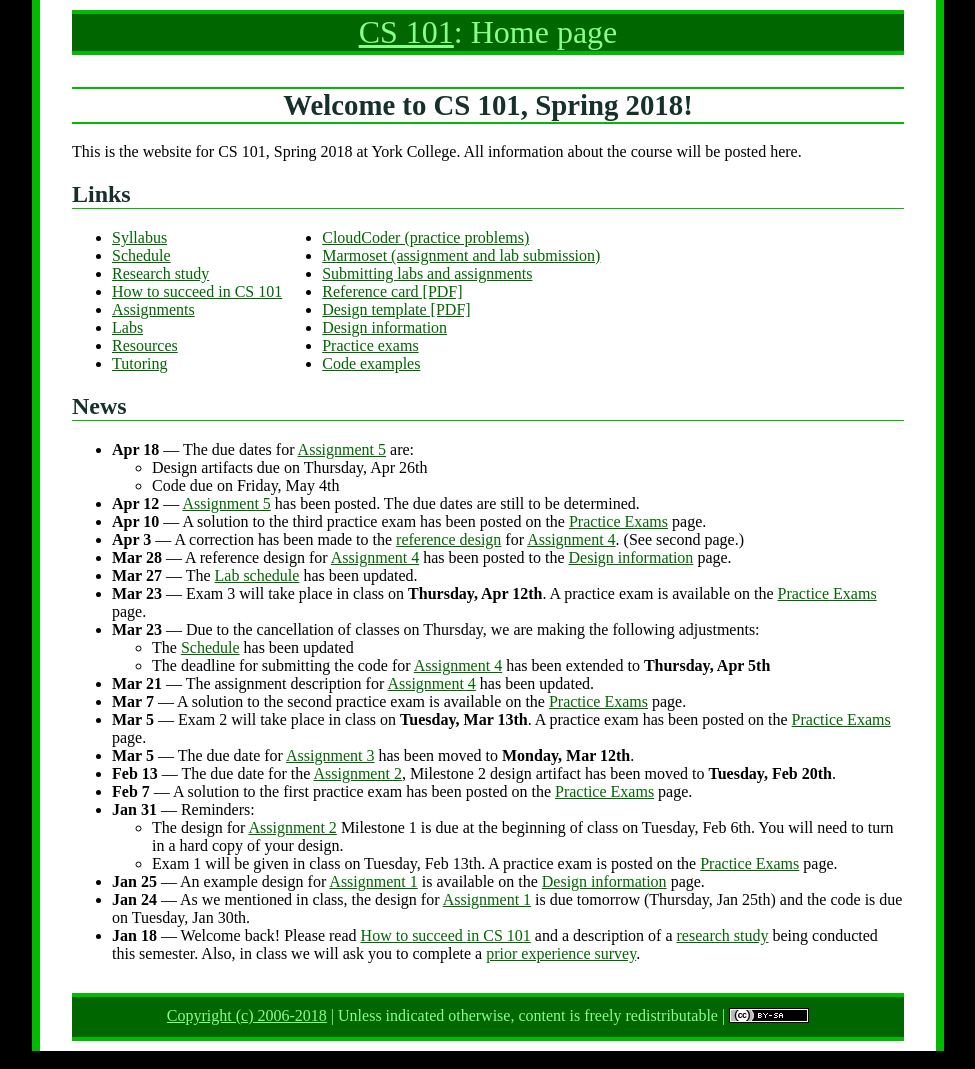
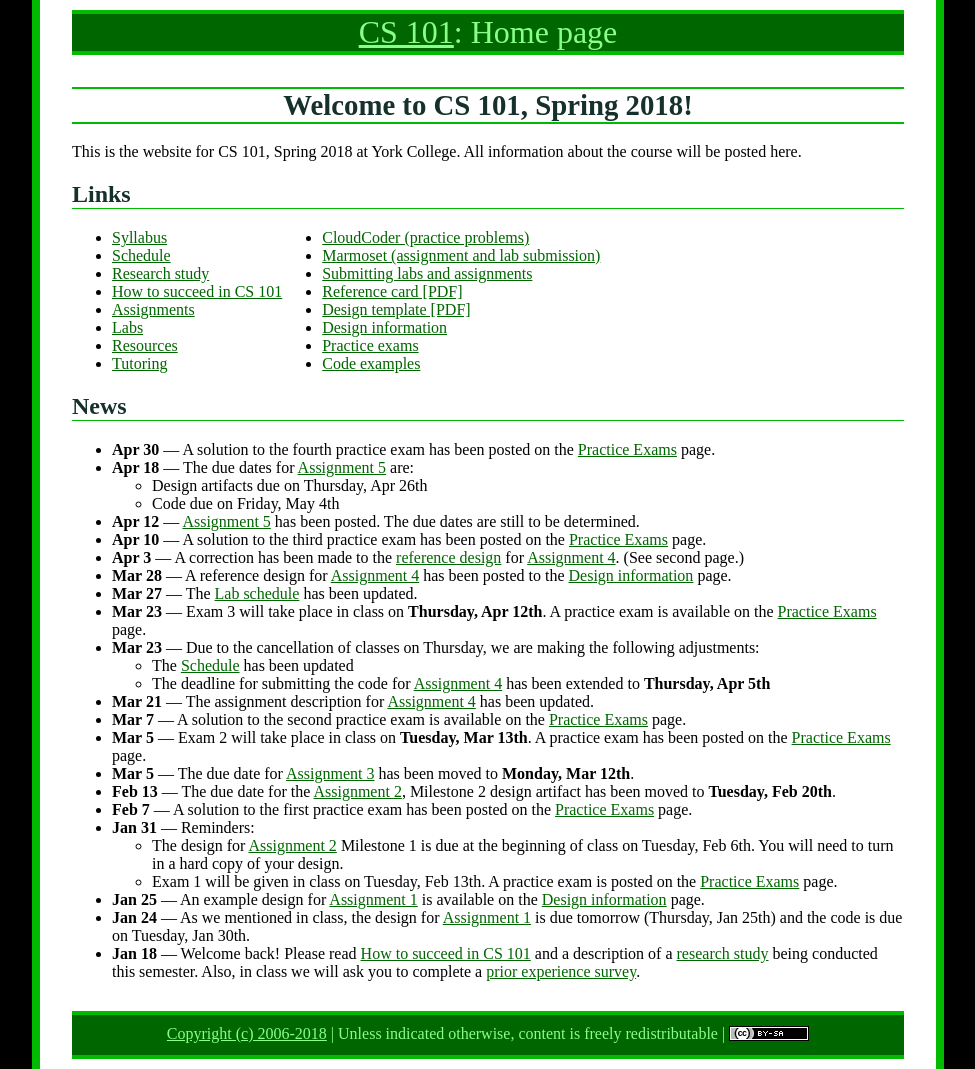
Before and after one commit to ycpcs/cs101-spring2018, a Jekyll site: the page built from index.md, in a window 1280 px wide. Shown: the whole page, without its empty margins (152-1127 px from the left). Built offline with Jekyll 4.4.1, drawn with Linux system fonts in a browser that asks for light colours.

Commit message:
solution to 4th practice exam

```diff
--- a/index.md
+++ b/index.md
@@ -39,6 +39,7 @@ All information about the course will be posted here.
 
 ## News
 
+* **Apr 30** &mdash; A solution to the fourth practice exam has been posted on the [Practice Exams](practice/index.html) page.
 * **Apr 18** &mdash; The due dates for [Assignment 5](assign/assign05.html) are:
     * Design artifacts due on Thursday, Apr 26th
     * Code due on Friday, May 4th
```
